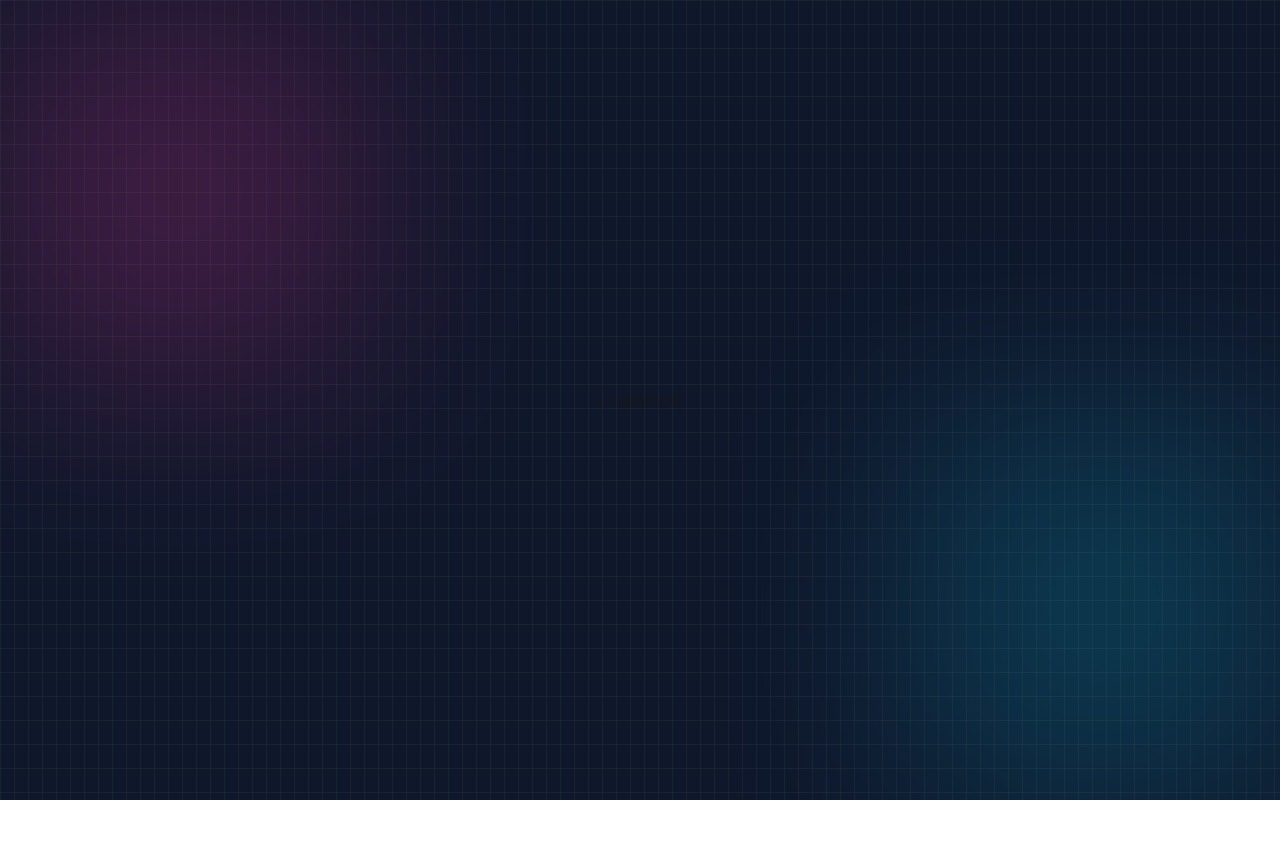
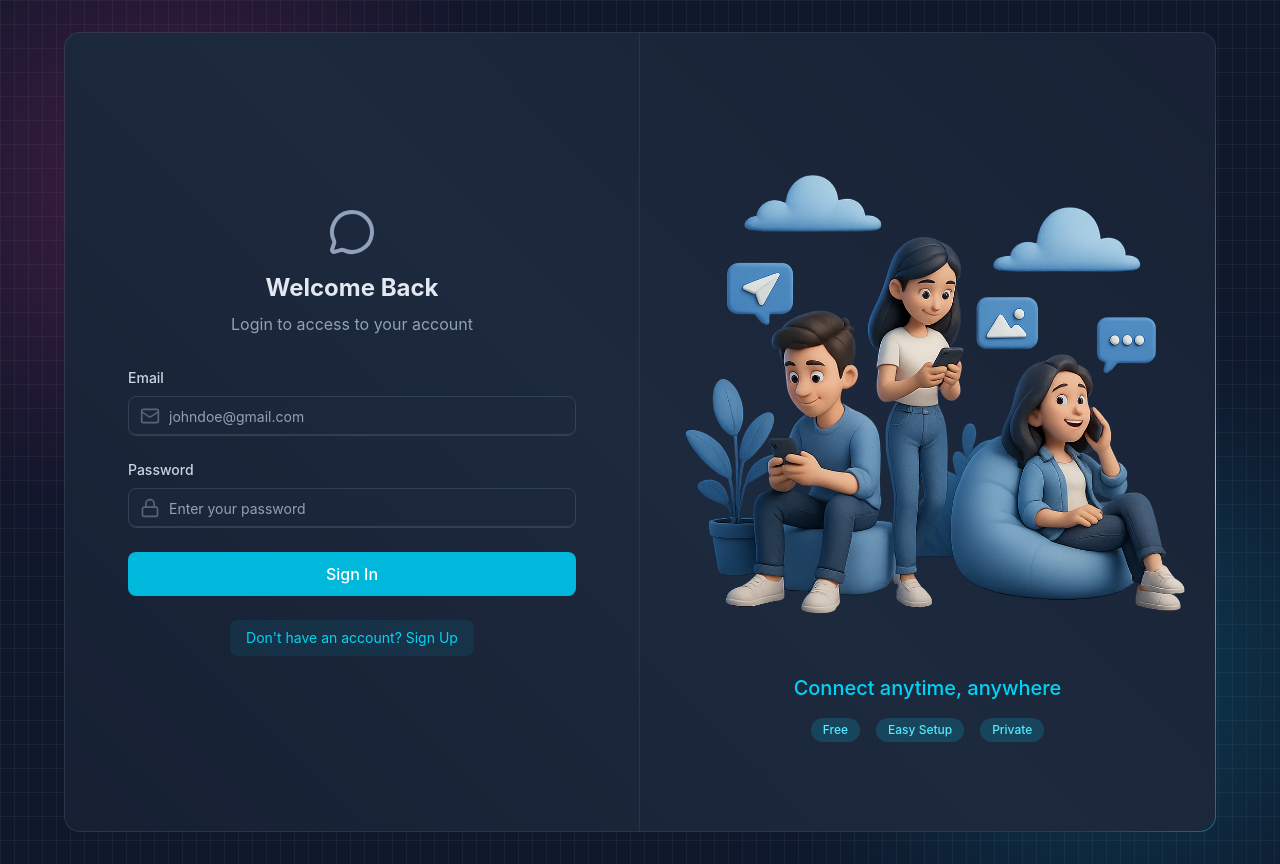
Before and after one commit to andawa01/chatify-app, a React app in the folder frontend/: page /login in a window 1280 px wide. Before the commit the page ends 800 px from the top, so only its background shows below. Built offline with nearby package versions, Linux system fonts and the light colour scheme; no server answers; the HTML template or start-up script is replaced by a standard one.

Commit message:
login and logout implemented

```diff
--- a/frontend/src/pages/ChatPage.jsx
+++ b/frontend/src/pages/ChatPage.jsx
@@ -1,7 +1,15 @@
 //import React from 'react'
 
+import { useAuthStore } from "../store/useAuthStore";
+
 const ChatPage = () => {
-  return <div>ChatPage</div>;
+  const { logout } = useAuthStore();
+  return (
+    <div className="z-10">
+      ChatPage
+      <button onClick={logout}>logout</button>
+    </div>
+  );
 };
 
 export default ChatPage;
--- a/frontend/src/pages/LoginPage.jsx
+++ b/frontend/src/pages/LoginPage.jsx
@@ -1,7 +1,127 @@
-//import React from 'react'
+import { useState } from "react";
+import { useAuthStore } from "../store/useAuthStore";
+import BorderAnimatedContainer from "../components/BorderAnimatedContainer";
+import {
+  MessageCircleIcon,
+  MailIcon,
+  LoaderIcon,
+  LockIcon,
+} from "lucide-react";
+import { Link } from "react-router";
 
-const LoginPage = () => {
-  return <div>LoginPage</div>;
-};
+function LoginPage() {
+  const [formData, setFormData] = useState({ email: "", password: "" });
+  const { login, isLoggingIn } = useAuthStore();
 
+  const handleSubmit = (e) => {
+    e.preventDefault();
+    login(formData);
+  };
+
+  return (
+    <div className="w-full flex items-center justify-center p-4 bg-slate-900">
+      <div className="relative w-full max-w-6xl md:h-[800px] h-[650px]">
+        <BorderAnimatedContainer>
+          <div className="w-full flex flex-col md:flex-row">
+            {/* FORM CLOUMN - LEFT SIDE */}
+            <div className="md:w-1/2 p-8 flex items-center justify-center md:border-r border-slate-600/30">
+              <div className="w-full max-w-md">
+                {/* HEADING TEXT */}
+                <div className="text-center mb-8">
+                  <MessageCircleIcon className="w-12 h-12 mx-auto text-slate-400 mb-4" />
+                  <h2 className="text-2xl font-bold text-slate-200 mb-2">
+                    Welcome Back
+                  </h2>
+                  <p className="text-slate-400">
+                    Login to access to your account
+                  </p>
+                </div>
+
+                {/* FORM */}
+                <form onSubmit={handleSubmit} className="space-y-6">
+                  {/* EMAIL INPUT */}
+                  <div>
+                    <label className="auth-input-label">Email</label>
+                    <div className="relative">
+                      <MailIcon className="auth-input-icon" />
+
+                      <input
+                        type="email"
+                        value={formData.email}
+                        onChange={(e) =>
+                          setFormData({ ...formData, email: e.target.value })
+                        }
+                        className="input"
+                        placeholder="johndoe@gmail.com"
+                      />
+                    </div>
+                  </div>
+
+                  {/* PASSWORD INPUT */}
+                  <div>
+                    <label className="auth-input-label">Password</label>
+                    <div className="relative">
+                      <LockIcon className="auth-input-icon" />
+
+                      <input
+                        type="password"
+                        value={formData.password}
+                        onChange={(e) =>
+                          setFormData({ ...formData, password: e.target.value })
+                        }
+                        className="input"
+                        placeholder="Enter your password"
+                      />
+                    </div>
+                  </div>
+
+                  {/* SUBMIT BUTTON */}
+                  <button
+                    className="auth-btn"
+                    type="submit"
+                    disabled={isLoggingIn}
+                  >
+                    {isLoggingIn ? (
+                      <LoaderIcon className="w-full h-5 animate-spin text-center" />
+                    ) : (
+                      "Sign In"
+                    )}
+                  </button>
+                </form>
+
+                <div className="mt-6 text-center">
+                  <Link to="/signup" className="auth-link">
+                    Don't have an account? Sign Up
+                  </Link>
+                </div>
+              </div>
+            </div>
+
+            {/* FORM ILLUSTRATION - RIGHT SIDE */}
+            <div className="hidden md:w-1/2 md:flex items-center justify-center p-6 bg-gradient-to-bl from-slate-800/20 to-transparent">
+              <div>
+                <img
+                  src="/login.png"
+                  alt="People using mobile devices"
+                  className="w-full h-auto object-contain"
+                />
+                <div className="mt-6 text-center">
+                  <h3 className="text-xl font-medium text-cyan-400">
+                    Connect anytime, anywhere
+                  </h3>
+
+                  <div className="mt-4 flex justify-center gap-4">
+                    <span className="auth-badge">Free</span>
+                    <span className="auth-badge">Easy Setup</span>
+                    <span className="auth-badge">Private</span>
+                  </div>
+                </div>
+              </div>
+            </div>
+          </div>
+        </BorderAnimatedContainer>
+      </div>
+    </div>
+  );
+}
 export default LoginPage;
--- a/frontend/src/store/useAuthStore.js
+++ b/frontend/src/store/useAuthStore.js
@@ -35,4 +35,29 @@
       set({ isSigningUp: false });
     }
   },
+
+  login: async (data) => {
+    set({ isLoggingIn: true });
+    try {
+      const res = await axiosInstance.post("/auth/login", data);
+      set({ authUser: res.data });
+
+      toast.success("Logged in successfully!");
+    } catch (error) {
+      toast.error(error.response.data.message);
+    } finally {
+      set({ isLoggingIn: false });
+    }
+  },
+
+  logout: async () => {
+    try {
+      await axiosInstance.post("/auth/logout");
+      set({ authUser: null });
+      toast.success("Logged out successfully");
+    } catch (error) {
+      toast.error("Error logging out");
+      console.log("Logout error:", error);
+    }
+  },
 }));
```
